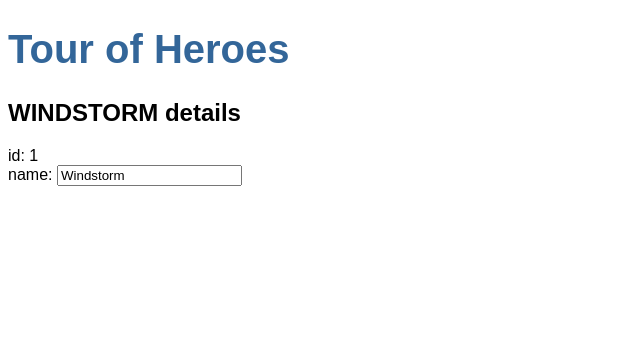
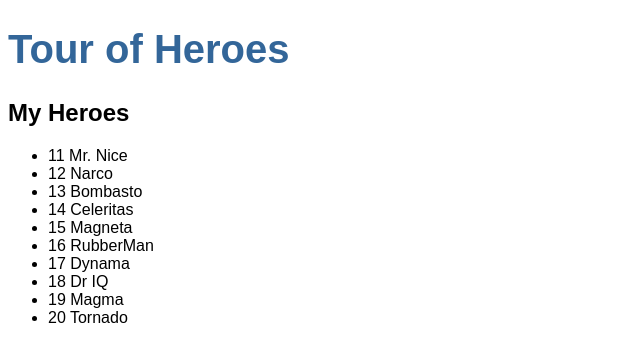
Before and after one commit to ehighbaugh/angular-toh2, an Angular app: page / in a window 1280 px wide. Shown: the top 362 px of the page, without its empty margins (0-640 px from the left). Built offline with nearby package versions, Linux system fonts and the light colour scheme.

Commit message:
added repeater directive to heroes.comp

```diff
--- a/src/app/heroes/heroes.component.html
+++ b/src/app/heroes/heroes.component.html
@@ -1,8 +1,6 @@
-<h2><span>{{ hero.name | uppercase }}</span> details</h2>
-<div><span>id: </span>{{hero.id}}</div>
-
-<div>
-    <label>name:
-        <input [(ngModel)]="hero.name" placeholder="name">
-    </label>
-</div>
+<h2>My Heroes</h2>
+<ul class="heroes">
+    <li *ngFor="let hero of heroes">
+        <span class="badge">{{hero.id}}</span> {{hero.name}}
+    </li>
+</ul>
--- a/src/app/heroes/heroes.component.ts
+++ b/src/app/heroes/heroes.component.ts
@@ -1,5 +1,6 @@
 import { Component, OnInit } from '@angular/core';
 import { Hero } from '../hero';
+import { HEROES } from '../mock-heroes';
 
 @Component({
   selector: 'app-heroes',
@@ -11,6 +12,7 @@
     id: 1,
     name: 'Windstorm'
   };
+  heroes = HEROES;
 
   constructor() { }
 
```
